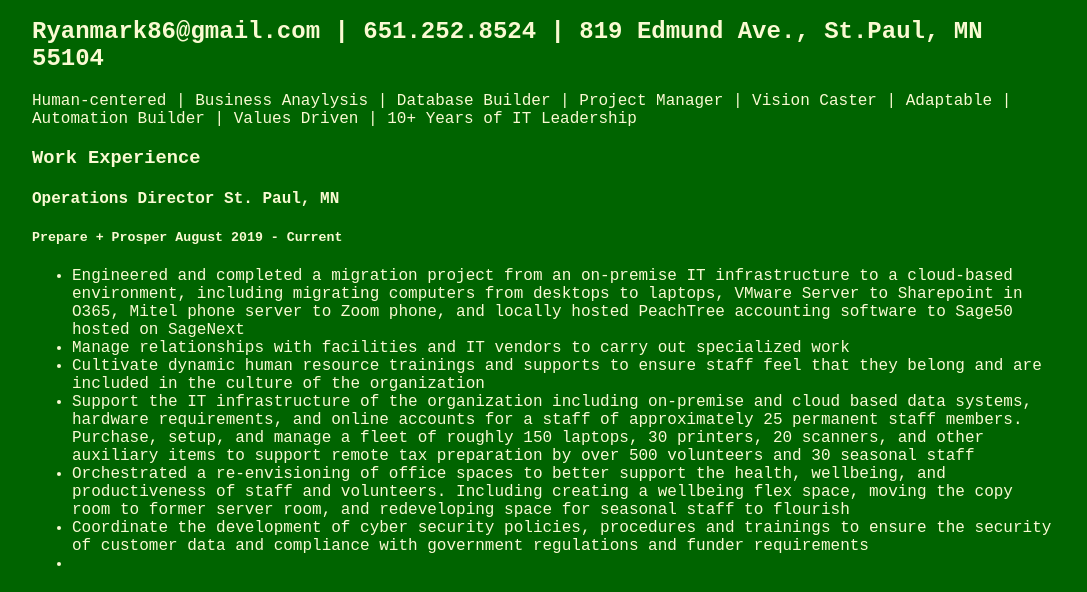
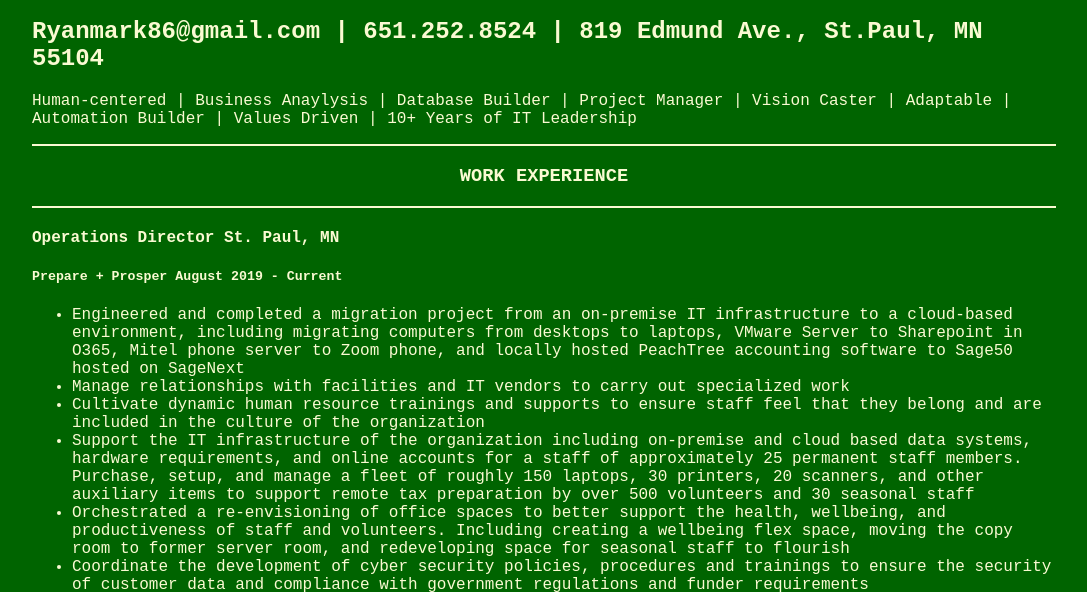
Before and after one commit to RyanKjesboJohnson/RyanKjesboJohnson.github.io, a plain HTML site: page index.html in a window 1280 px wide. Shown: the part 218-810 px from the top of the page, without its empty margins (96-1183 px from the left). Drawn offline with Linux system fonts and the light colour scheme.

Commit message:
Update index.html

```diff
--- a/index.html
+++ b/index.html
@@ -14,7 +14,7 @@
     <p>Human-centered | Business Anaylysis | Database Builder | Project Manager | Vision Caster | Adaptable | Automation Builder | Values Driven | 10+ Years of IT Leadership</p>
   </div>
 
-  <div class = "work-experience">
+  <div class = "exp-header">
     <h3>Work Experience</h3>
   </div>
 
@@ -29,7 +29,6 @@
       <li>Support the IT infrastructure of the organization including on-premise and cloud based data systems, hardware requirements, and online accounts for a staff of approximately 25 permanent staff members.  Purchase, setup, and manage a fleet of roughly 150 laptops, 30 printers, 20 scanners, and other auxiliary items to support remote tax preparation by over 500 volunteers and 30 seasonal staff</li>
       <li>Orchestrated a re-envisioning of office spaces to better support the health, wellbeing, and productiveness of staff and volunteers.  Including creating a wellbeing flex space, moving the copy room to former server room, and redeveloping space for seasonal staff to flourish</li>
       <li>Coordinate the development of cyber security policies, procedures and trainings to ensure the security of customer data and compliance with government regulations and funder requirements</li>
-      <li></li>
     </ul>
   </div>
 
@@ -101,7 +100,7 @@
     </ul>
   </div>
 
-   <div class = "education-experience">
+   <div class = "exp-header">
     <h3>Education Experience</h3>
   </div>
 
```
